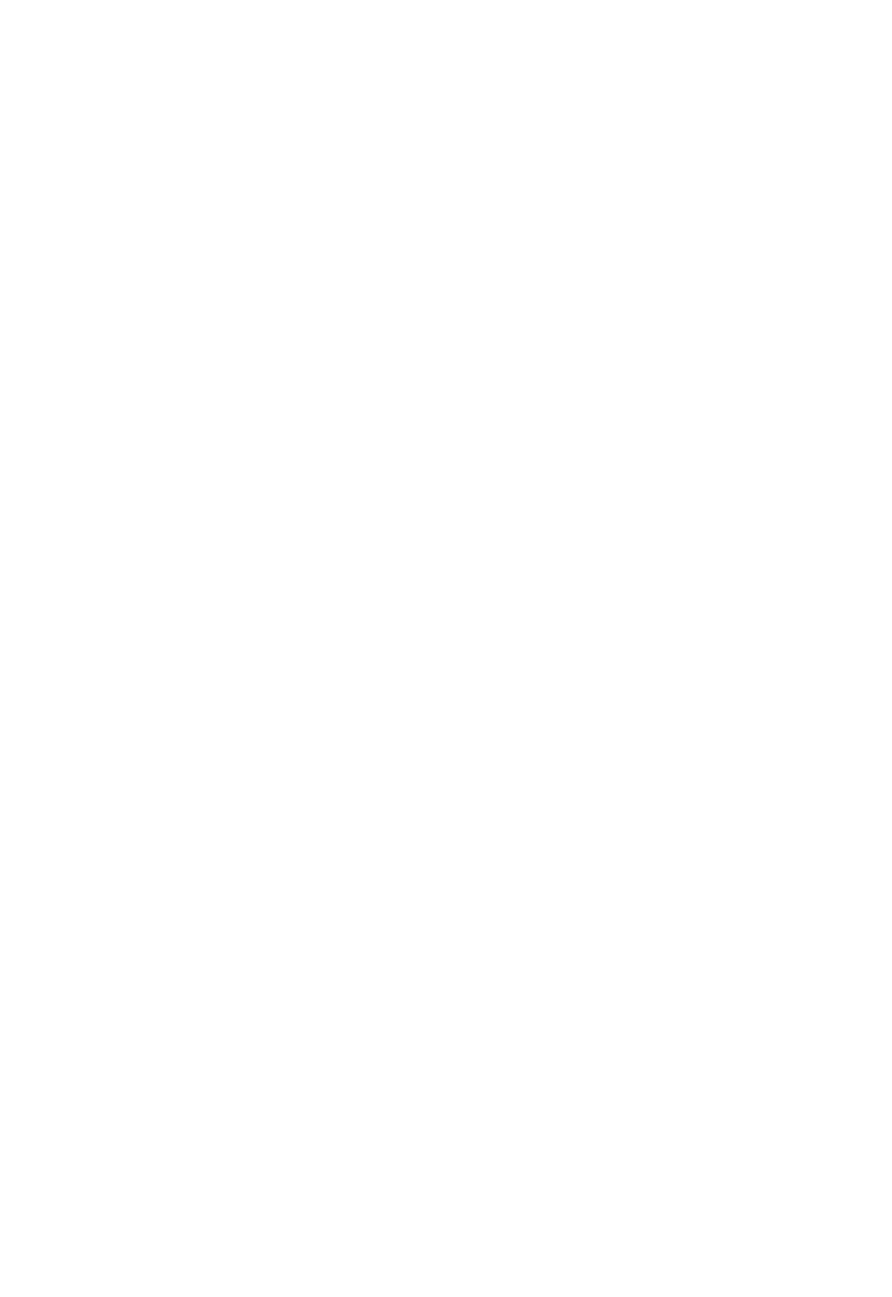
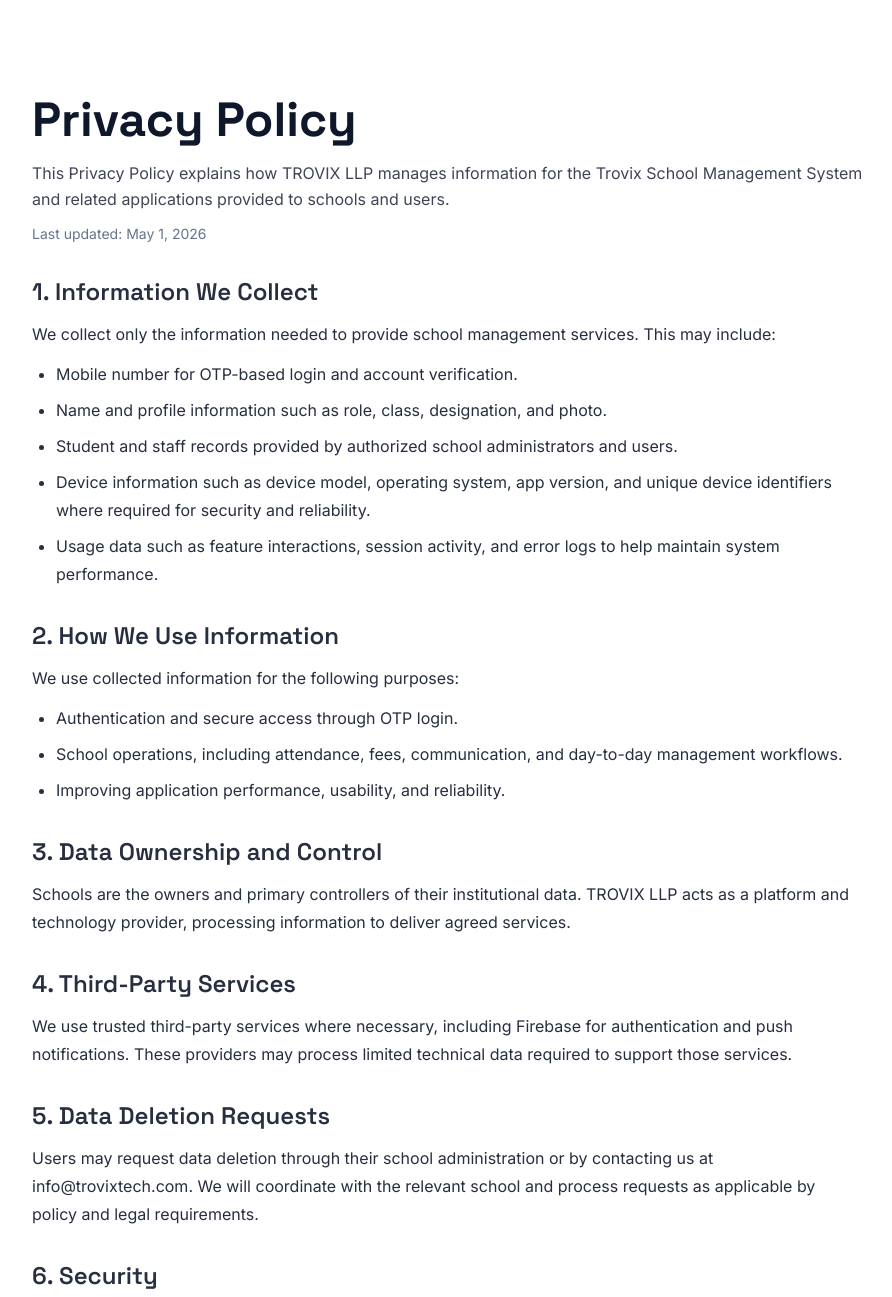
Before and after one commit to fhusain07/Trovix, a React (Vite) app: page /privacy-policy in a window 1280 px wide. Before the commit this address had no page. Shown: the top 1297 px of the page, without its empty margins (192-1084 px from the left). Before the commit the page ends 800 px from the top, so only its background shows below. Built offline with nearby package versions, Linux system fonts and the light colour scheme.

Commit message:
privacy policy

```diff
--- a/src/components/layout/Footer.tsx
+++ b/src/components/layout/Footer.tsx
@@ -50,6 +50,7 @@
               <li><Link to="/about" className="text-sm text-muted-foreground hover:text-electric-blue transition-colors cursor-pointer">About Us</Link></li>
               <li><Link to="/careers" className="text-sm text-muted-foreground hover:text-electric-blue transition-colors cursor-pointer">Careers</Link></li>
               <li><Link to="/projects" className="text-sm text-muted-foreground hover:text-electric-blue transition-colors cursor-pointer">Projects</Link></li>
+              <li><Link to="/privacy-policy" className="text-sm text-muted-foreground hover:text-electric-blue transition-colors cursor-pointer">Privacy Policy</Link></li>
             </ul>
           </div>
           <div>
--- a/src/main.tsx
+++ b/src/main.tsx
@@ -10,6 +10,7 @@
 import Projects from "./pages/Projects";
 import Careers from "./pages/Careers";
 import Contact from "./pages/Contact";
+import PrivacyPolicy from "./pages/PrivacyPolicy";
 import NotFound from "./NotFound";
 // CODEROCKET
 const setupRouteChangeBridge = () => {
@@ -68,6 +69,7 @@
             <Route path="projects" element={<Projects />} />
             <Route path="careers" element={<Careers />} />
             <Route path="contact" element={<Contact />} />
+            <Route path="privacy-policy" element={<PrivacyPolicy />} />
           </Route>
           <Route path="*" element={<NotFound />} />
         </Routes>
--- /dev/null
+++ b/src/pages/PrivacyPolicy.tsx
@@ -0,0 +1,120 @@
+import React from 'react';
+
+const PrivacyPolicy: React.FC = () => {
+  const lastUpdated = 'May 1, 2026';
+
+  return (
+    <main className="pt-24 pb-20">
+      <section className="max-w-4xl mx-auto px-4 sm:px-6 lg:px-8">
+        <header className="mb-8">
+          <h1 className="text-4xl sm:text-5xl font-display font-bold mb-4">Privacy Policy</h1>
+          <p className="text-foreground/80 leading-relaxed">
+            This Privacy Policy explains how TROVIX LLP manages information for the Trovix School
+            Management System and related applications provided to schools and users.
+          </p>
+          <p className="text-sm text-muted-foreground mt-3">Last updated: {lastUpdated}</p>
+        </header>
+
+        <div className="space-y-8 text-foreground/90 leading-7">
+          <section>
+            <h2 className="text-2xl font-semibold mb-3">1. Information We Collect</h2>
+            <p>
+              We collect only the information needed to provide school management services. This may
+              include:
+            </p>
+            <ul className="list-disc pl-6 mt-3 space-y-2">
+              <li>Mobile number for OTP-based login and account verification.</li>
+              <li>Name and profile information such as role, class, designation, and photo.</li>
+              <li>
+                Student and staff records provided by authorized school administrators and users.
+              </li>
+              <li>
+                Device information such as device model, operating system, app version, and unique
+                device identifiers where required for security and reliability.
+              </li>
+              <li>
+                Usage data such as feature interactions, session activity, and error logs to help
+                maintain system performance.
+              </li>
+            </ul>
+          </section>
+
+          <section>
+            <h2 className="text-2xl font-semibold mb-3">2. How We Use Information</h2>
+            <p>We use collected information for the following purposes:</p>
+            <ul className="list-disc pl-6 mt-3 space-y-2">
+              <li>Authentication and secure access through OTP login.</li>
+              <li>
+                School operations, including attendance, fees, communication, and day-to-day
+                management workflows.
+              </li>
+              <li>Improving application performance, usability, and reliability.</li>
+            </ul>
+          </section>
+
+          <section>
+            <h2 className="text-2xl font-semibold mb-3">3. Data Ownership and Control</h2>
+            <p>
+              Schools are the owners and primary controllers of their institutional data. TROVIX LLP
+              acts as a platform and technology provider, processing information to deliver agreed
+              services.
+            </p>
+          </section>
+
+          <section>
+            <h2 className="text-2xl font-semibold mb-3">4. Third-Party Services</h2>
+            <p>
+              We use trusted third-party services where necessary, including Firebase for
+              authentication and push notifications. These providers may process limited technical
+              data required to support those services.
+            </p>
+          </section>
+
+          <section>
+            <h2 className="text-2xl font-semibold mb-3">5. Data Deletion Requests</h2>
+            <p>
+              Users may request data deletion through their school administration or by contacting us
+              at info@trovixtech.com. We will coordinate with the relevant school and process
+              requests as applicable by policy and legal requirements.
+            </p>
+          </section>
+
+          <section>
+            <h2 className="text-2xl font-semibold mb-3">6. Security</h2>
+            <p>
+              We apply reasonable technical and organizational security measures to protect data from
+              unauthorized access, alteration, disclosure, or loss. However, no digital system can be
+              guaranteed as fully risk-free.
+            </p>
+          </section>
+
+          <section>
+            <h2 className="text-2xl font-semibold mb-3">7. Children&apos;s Privacy</h2>
+            <p>
+              The platform is designed for schools and authorized users. Student data is managed
+              under school authority. If you believe personal data of a child has been processed
+              inappropriately, contact us immediately at info@trovixtech.com.
+            </p>
+          </section>
+
+          <section>
+            <h2 className="text-2xl font-semibold mb-3">8. Contact Us</h2>
+            <p>
+              TROVIX LLP<br />
+              Email: info@trovixtech.com
+            </p>
+          </section>
+        </div>
+
+        <footer className="mt-12 pt-6 border-t border-white/10 text-sm text-muted-foreground">
+          <p>
+            This Privacy Policy applies to the Trovix School Management System and related
+            applications developed and maintained by TROVIX LLP.
+          </p>
+        </footer>
+      </section>
+    </main>
+  );
+};
+
+export default PrivacyPolicy;
```
